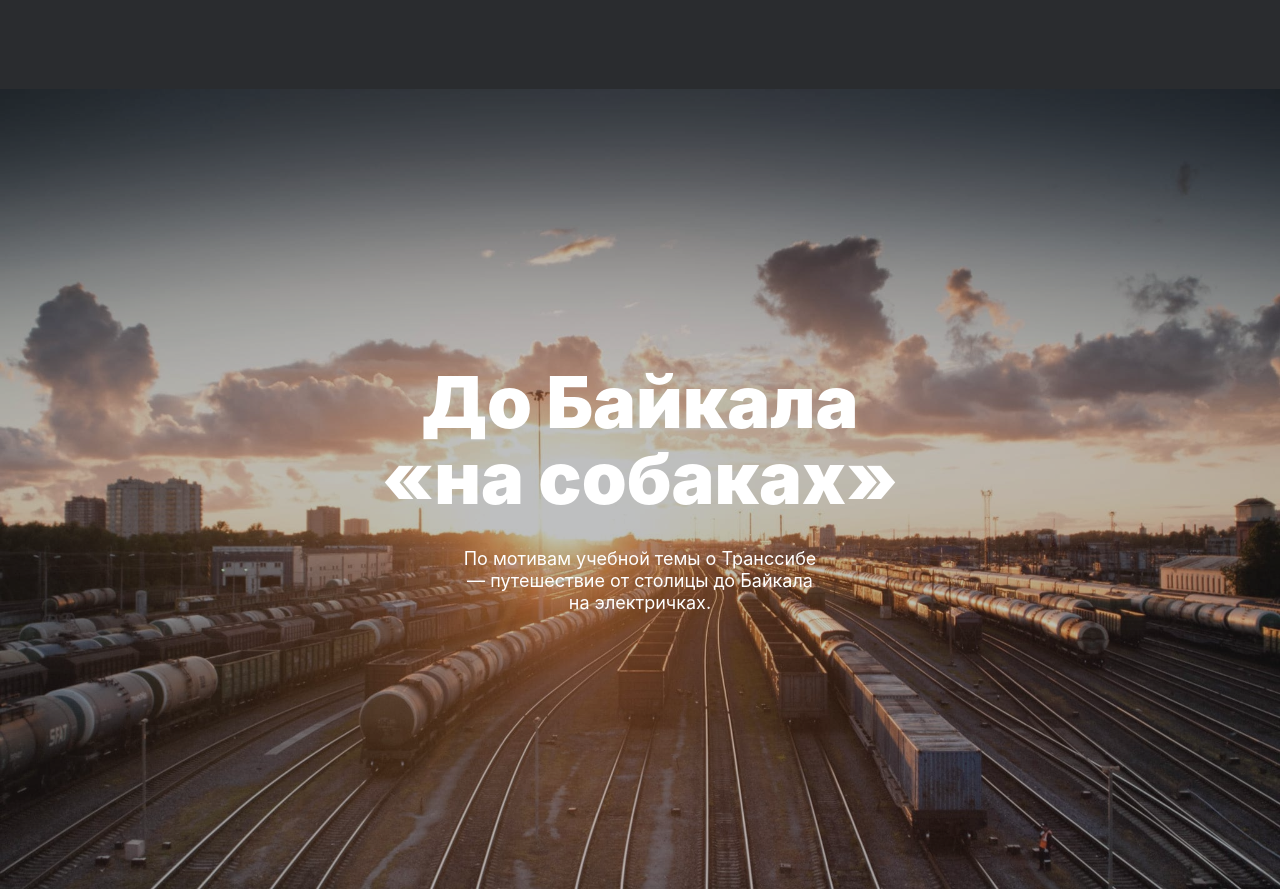
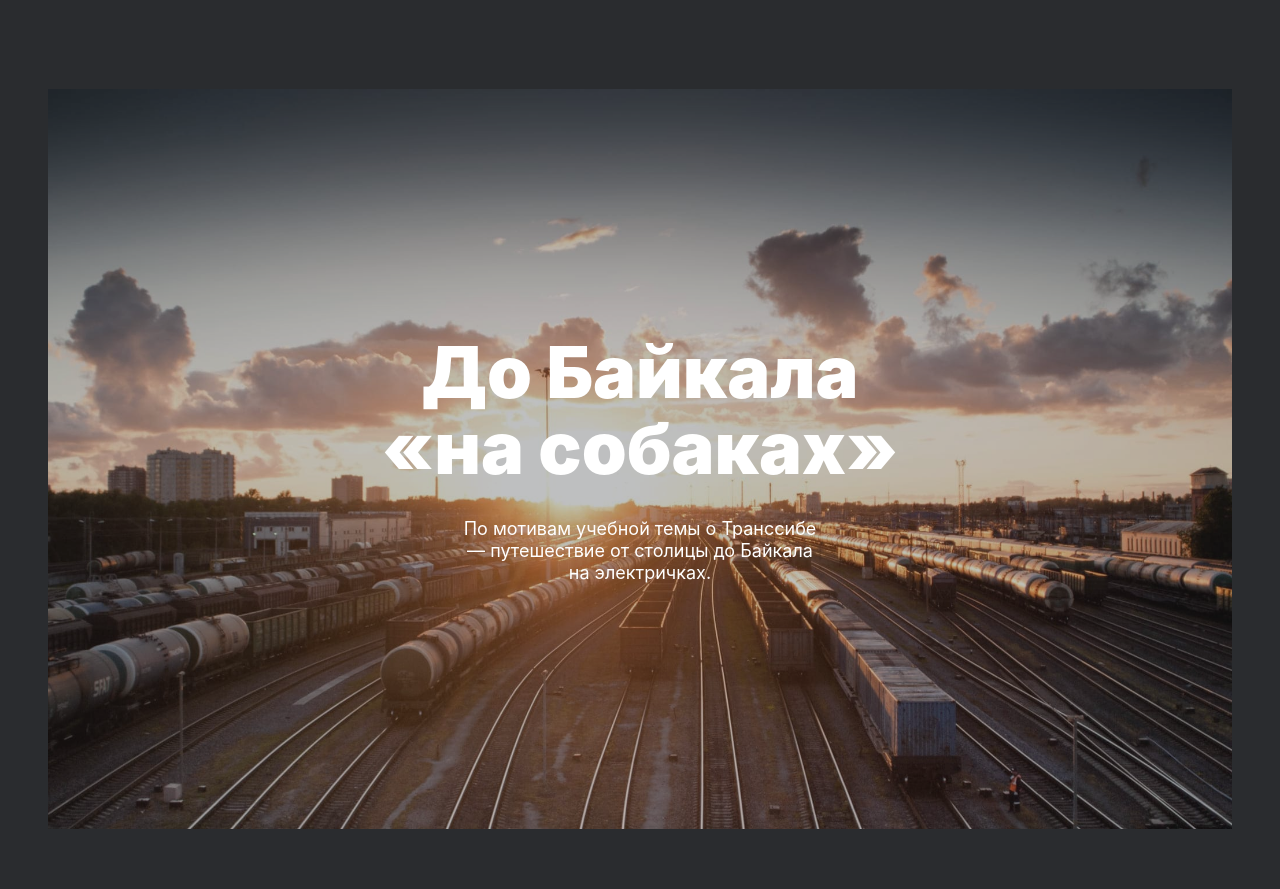
Before and after one commit to AnnaKesova/russian-travel, a plain HTML site: page index.html in a window 1280 px wide. Shown: the part 5930-6819 px from the top of the page. Drawn offline with Linux system fonts and the light colour scheme; files whose address does not match are found by name; a web font is replaced by a local one.

Commit message:
Проектная работа 3.2. исправления

```diff
--- a/blocks/cover/cover.css
+++ b/blocks/cover/cover.css
@@ -19,6 +19,6 @@
 
   @media screen and (min-width: 1280px) {
     .cover {
-      min-width: 1184px;
+      max-width: 1184px;
     }
   }
```
